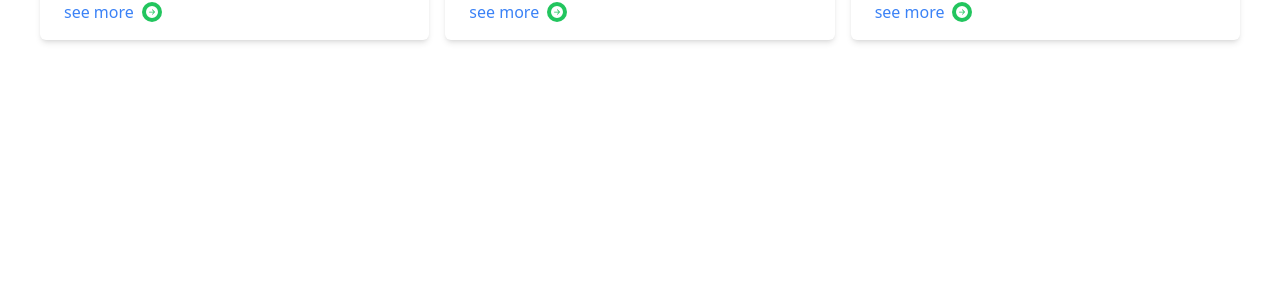
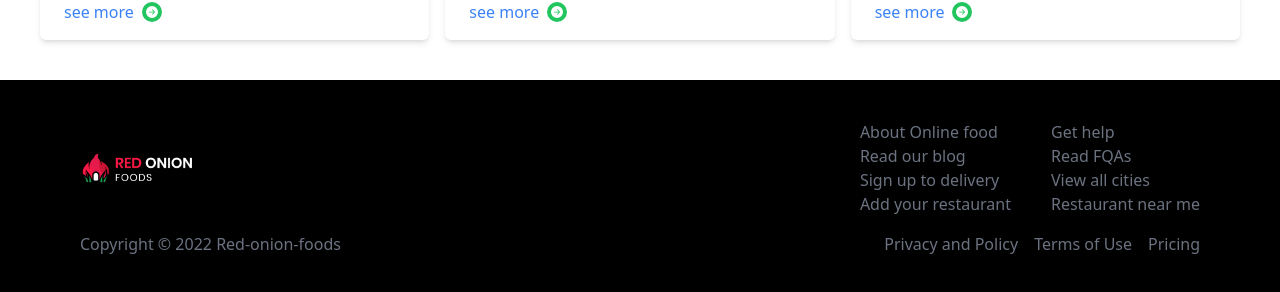
Before and after one commit to mabedinfahim/red-onion, a React (Create React App) app: page / in a window 1280 px wide. Shown: the part 2048-2340 px from the top of the page. Before the commit the page ends 2128 px from the top, so only its background shows below. Built offline with nearby package versions, Linux system fonts and the light colour scheme.

Commit message:
footer added

```diff
--- a/src/App.js
+++ b/src/App.js
@@ -2,11 +2,14 @@ import React from 'react';
 import {Routes,Route} from 'react-router-dom'
 import Breakfast from './pages/Breakfast/Breakfast';
 import Home from './pages/Home/Home/Home';
+import Footer from './pages/Shared/Footer/Footer';
+import Header from './pages/Shared/Header/Header'
 
 
 function App() {
   return (
     <>
+    <Header/>
       <Routes>
         <Route path="/" element={<Home/>}></Route>
         <Route path="/home" element={<Home/>}></Route>
@@ -14,6 +17,7 @@ function App() {
         <Route path="/" element={<Home/>}></Route>
         <Route path="/" element={<Home/>}></Route>
       </Routes>
+    <Footer></Footer>
     </>
   );
 }
--- a/src/pages/Home/Home/Home.js
+++ b/src/pages/Home/Home/Home.js
@@ -1,5 +1,4 @@
 import React from 'react';
-import Header from '../../Shared/Header/Header';
 import Banner from '../Banner/Banner';
 import Items from '../Items/Items';
 import Services from '../Services/Services';
@@ -7,7 +6,6 @@ import Services from '../Services/Services';
 const Home = () => {
     return (
         <div>
-            <Header/>
             <Banner/>
             <Items/>
             <Services/>
--- a/src/pages/Shared/Footer/Footer.js
+++ b/src/pages/Shared/Footer/Footer.js
@@ -1,9 +1,41 @@
 import React from 'react';
+import logo from '../../../assets/images/favicon.png'
 
 const Footer = () => {
+    const date=new Date();
+    const year=date.getFullYear();
     return (
-        <div>
-            <h1>This is footer page</h1>
+        <div className="bg-black px-20 py-10 text-gray-500">
+            <div className='flex justify-between items-center'>
+                <div>
+                    <img className="w-28" src={logo} alt="" srcset="" />
+                </div>
+                <div className='flex justify-between items-center gap-10'>
+                    <ul className="list-none">
+                        <li>About Online food</li>
+                        <li>Read our blog</li>
+                        <li>Sign up to delivery</li>
+                        <li>Add your restaurant</li>
+                    </ul>
+                    <ul className='list-none'>
+                        <li>Get help</li>
+                        <li>Read FQAs</li>
+                        <li>View all cities</li>
+                        <li>Restaurant near me</li>
+                    </ul>
+                </div>
+            </div>
+           <div style={{height: '0.5 px',background:'white'}} className="w-full my-4"></div>
+            <div className='flex justify-between items-center'>
+                <div>Copyright &copy; {year} Red-onion-foods</div>
+                <div>
+                    <ul className="list-none flex justify-between items-center gap-4">
+                        <li>Privacy and Policy</li>
+                        <li>Terms of Use</li>
+                        <li>Pricing</li>
+                    </ul>
+                </div>
+            </div>
         </div>
     );
 };
```
